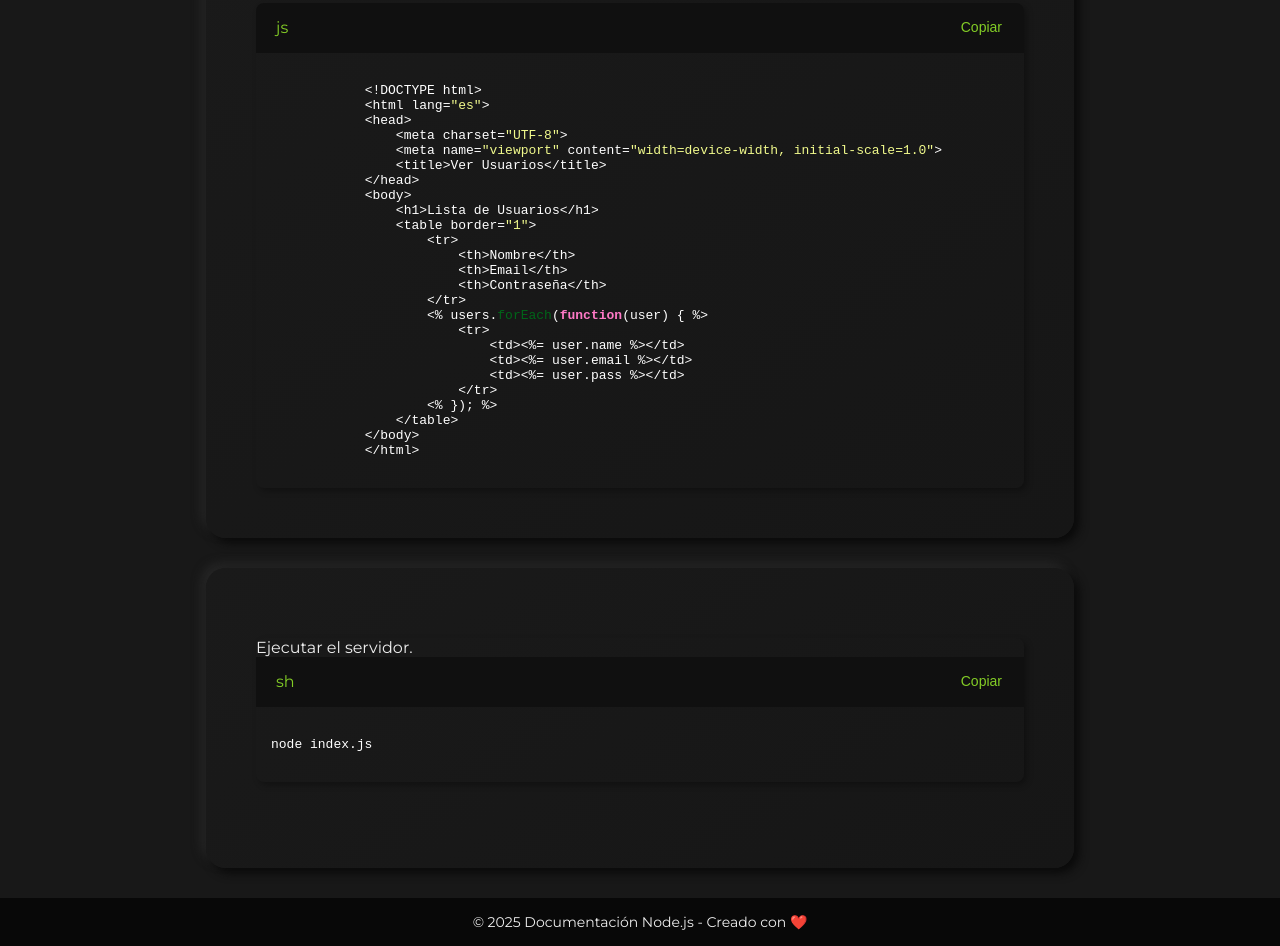
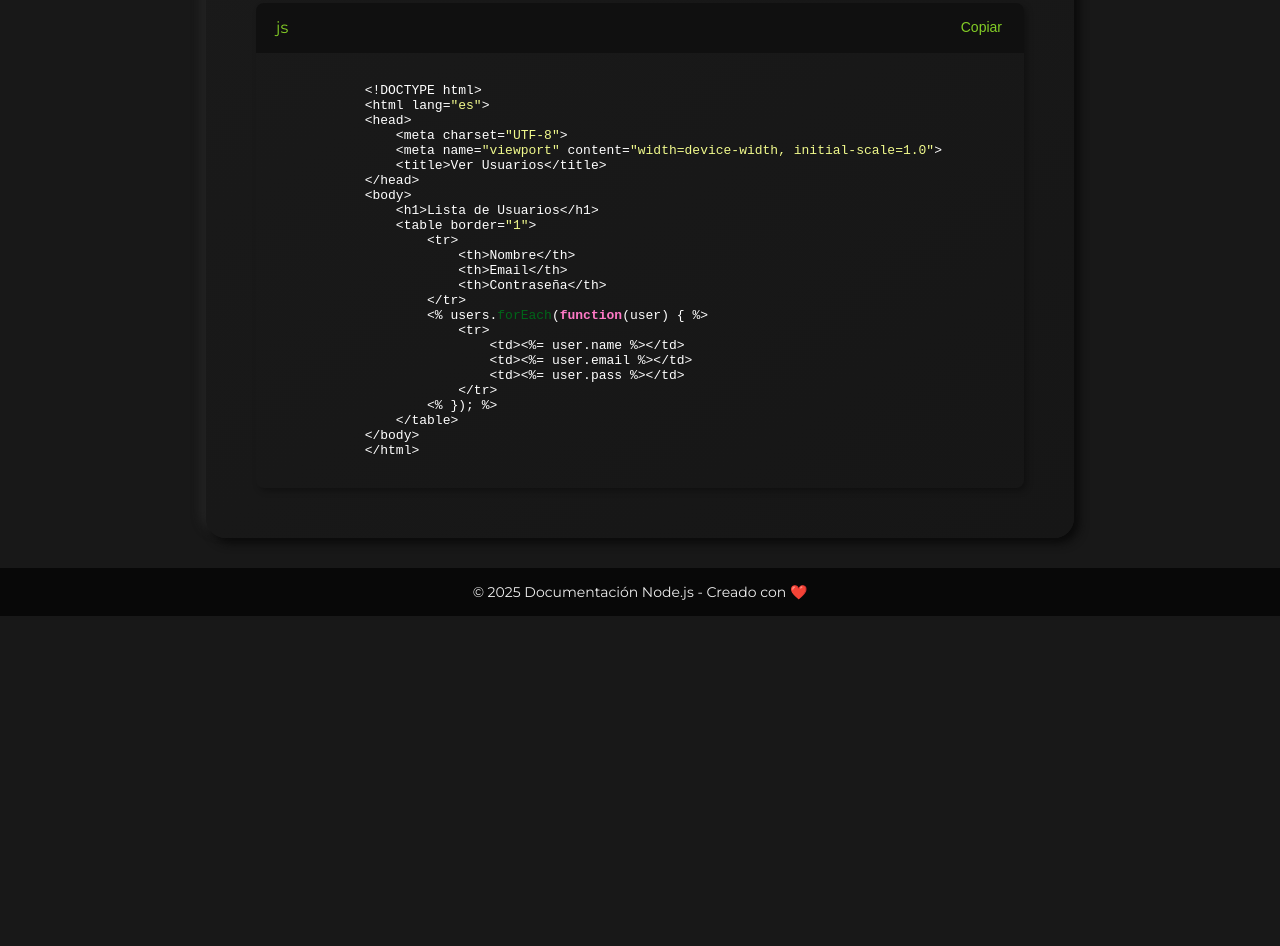
Before and after one commit to Emilio-Chr/Doc_nodejs, a plain HTML site: page practica-2.html in a window 1280 px wide. Shown: the part 4227-5173 px from the top of the page. After the commit the page ends 4843 px from the top, so only its background shows below. Drawn offline with nearby package versions, Linux system fonts and the light colour scheme.

Commit message:
Modificacion practica 2

```diff
--- a/practica-2.html
+++ b/practica-2.html
@@ -297,18 +297,6 @@ app.post('/users/update', (req, res) => {
 
 
 
-        <main class="container-practica-1">
-            <div class="code-container">
-                <p>Ejecutar el servidor.</p>
-                <div class="container-btn-copy">
-                    <p>sh</p>
-                    <button class="copy-btn" onclick="copiarTexto('codigo3', this)">Copiar</button>
-                </div>
-                <pre><code id="codigo3" class="language-bash">
-node index.js
-        </code></pre>
-            </div>
-        </main>
 
         <footer>
             <p>&copy; 2025 Documentación Node.js - Creado con ❤️</p>
```
